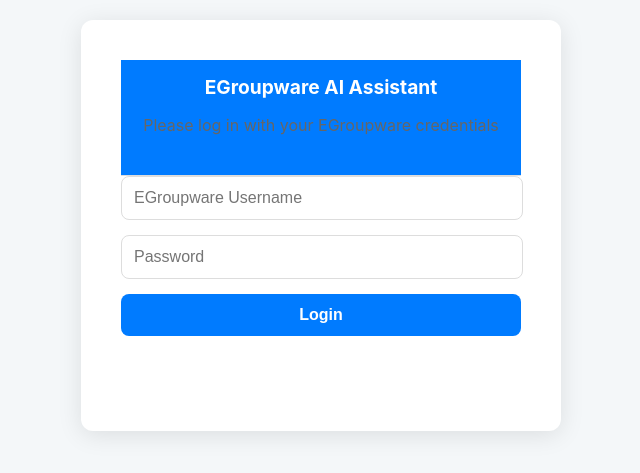
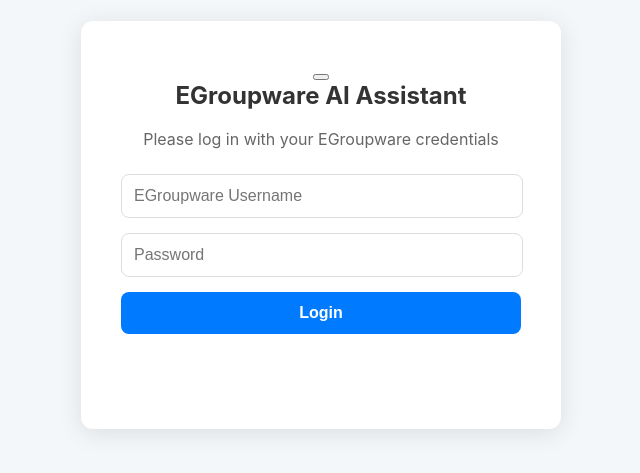
Before and after one commit to EGroupware/EGroupware-chatbot-MCP, a plain HTML site: page static/login.html in a window 1280 px wide. Shown: the part 175-648 px from the top of the page, without its empty margins (319-959 px from the left). Drawn offline with Linux system fonts and the light colour scheme.

Commit message:
Add theme toggle button to login page for improved user experience

```diff
--- a/static/login.html
+++ b/static/login.html
@@ -8,7 +8,10 @@
 </head>
 <body>
     <div class="login-container">
-        <div class="chat-header">
+        <!-- New Theme Toggle Button for the Login Page -->
+        <button id="theme-toggle" class="login-theme-toggle"></button>
+
+        <div class="login-header">
             <h2>EGroupware AI Assistant</h2>
             <p>Please log in with your EGroupware credentials</p>
         </div>
```
